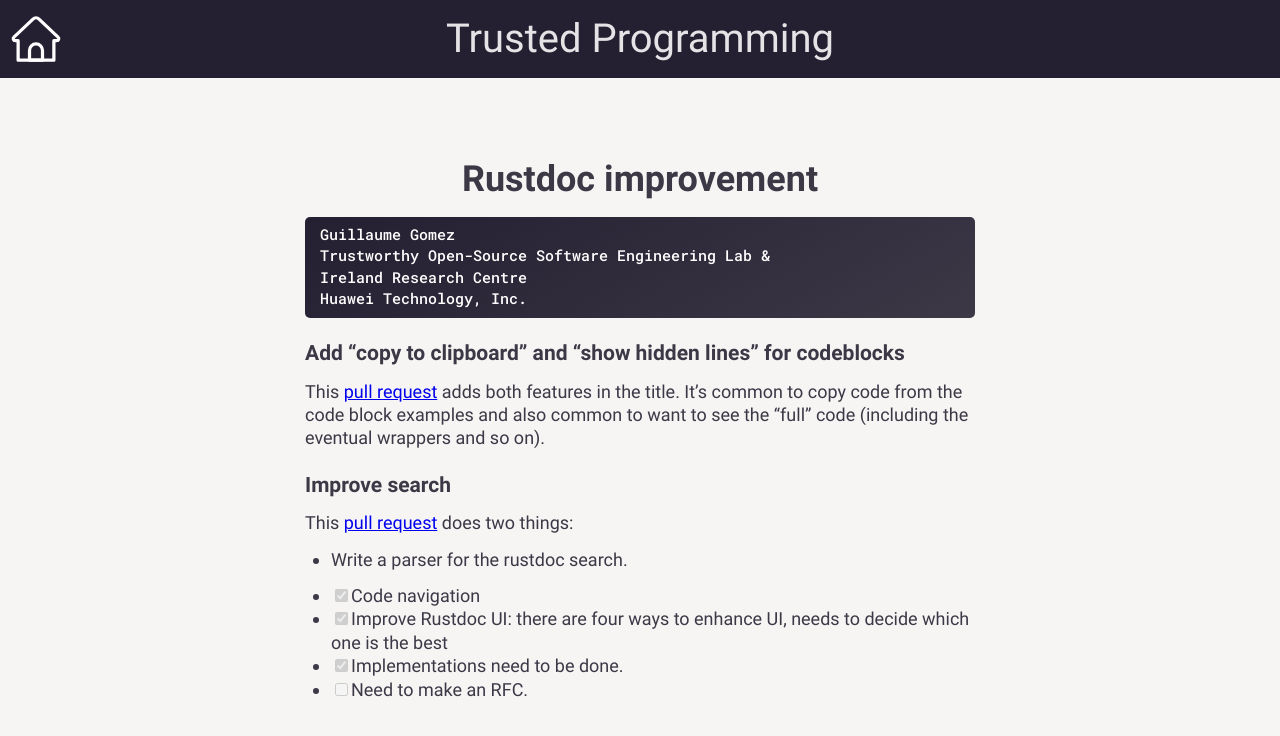
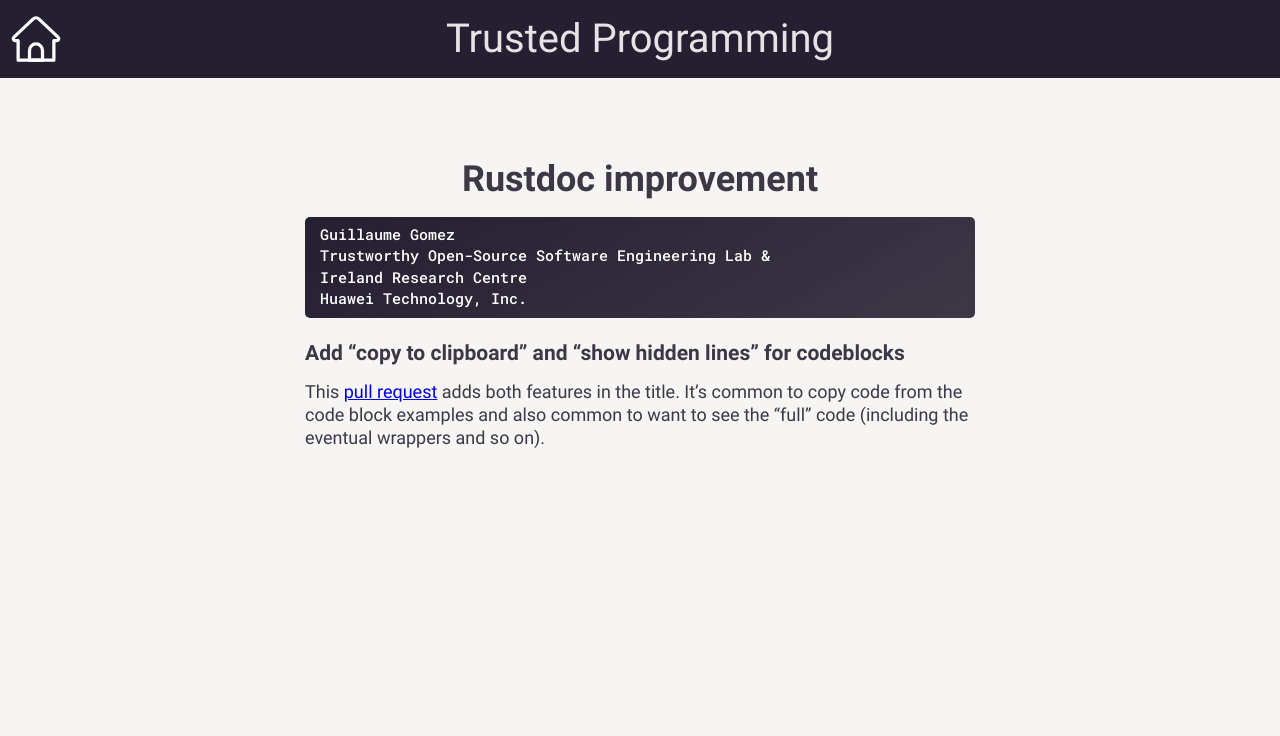
Before and after one commit to yijunyu/trusted-programming.github.io, a Jekyll site: the page built from articles/work-in-progress/Tools/RustDoc.md, in a window 1280 px wide. Shown: the top 736 px of the page. Built offline with Jekyll 4.4.1, drawn with Linux system fonts in a browser that asks for light colours.

Commit message:
Weekly updates

```diff
--- a/articles/work-in-progress/Tools/RustDoc.md
+++ b/articles/work-in-progress/Tools/RustDoc.md
@@ -15,14 +15,3 @@ Huawei Technology, Inc.
 ### Add "copy to clipboard" and "show hidden lines" for codeblocks
 
 This [pull request](https://github.com/rust-lang/rust/pull/86892) adds both features in the title. It's common to copy code from the code block examples and also common to want to see the "full" code (including the eventual wrappers and so on).
-
-### Improve search
-
-This [pull request](https://github.com/rust-lang/rust/pull/90630) does two things:
- * Write a parser for the rustdoc search.
-
-
-- [x] Code navigation
-- [x] Improve Rustdoc UI: there are four ways to enhance UI, needs to decide which one is the best
-- [x] Implementations need to be done.
-- [ ] Need to make an RFC.
```
Also changed, not shown: articles/docs-rs.md (+8 -0 lines), articles/rustdoc.md (+4 -0 lines), articles/work-in-progress/Tools/Docs-rs.md (+0 -7 lines).
